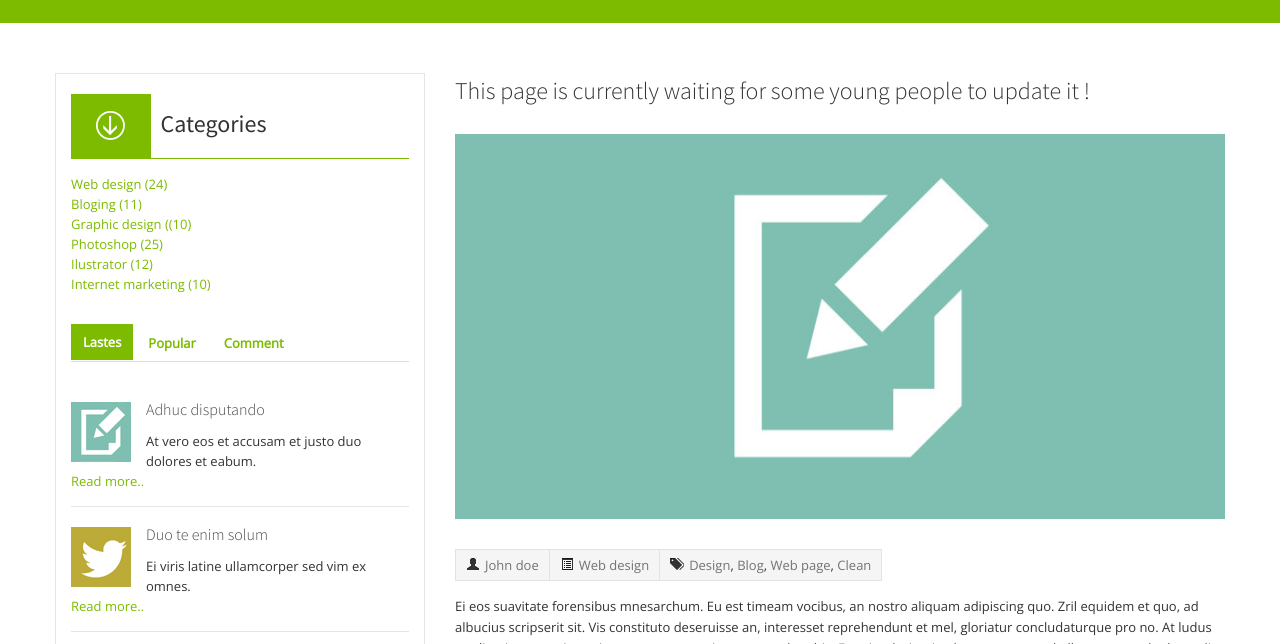
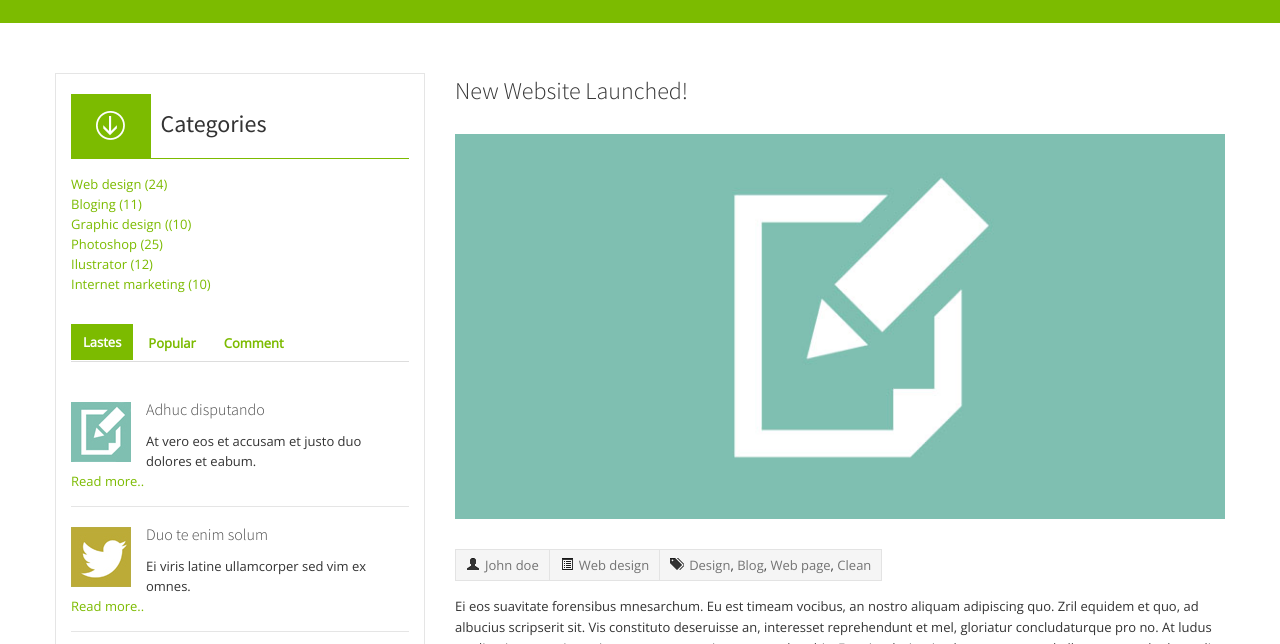
Before and after one commit to lindsaymacvean/youthcabin, a plain HTML site: page working_directory/whatson.html in a window 1280 px wide. Shown: the part 102-746 px from the top of the page. Drawn offline with nearby package versions, Linux system fonts and the light colour scheme; files whose address does not match are found by name.

Commit message:
changed headline

```diff
--- a/working_directory/whatson.html
+++ b/working_directory/whatson.html
@@ -163,7 +163,7 @@
 			<!-- start article full post -->
 			<article class="blog-post">
 			<div class="tooltip-demo headline">
-				<h4>This page is currently waiting for some young people to update it !</h4>
+				<h4>New Website Launched!</h4>
 			</div>
 			<div class="clearfix">
 			</div>
```
